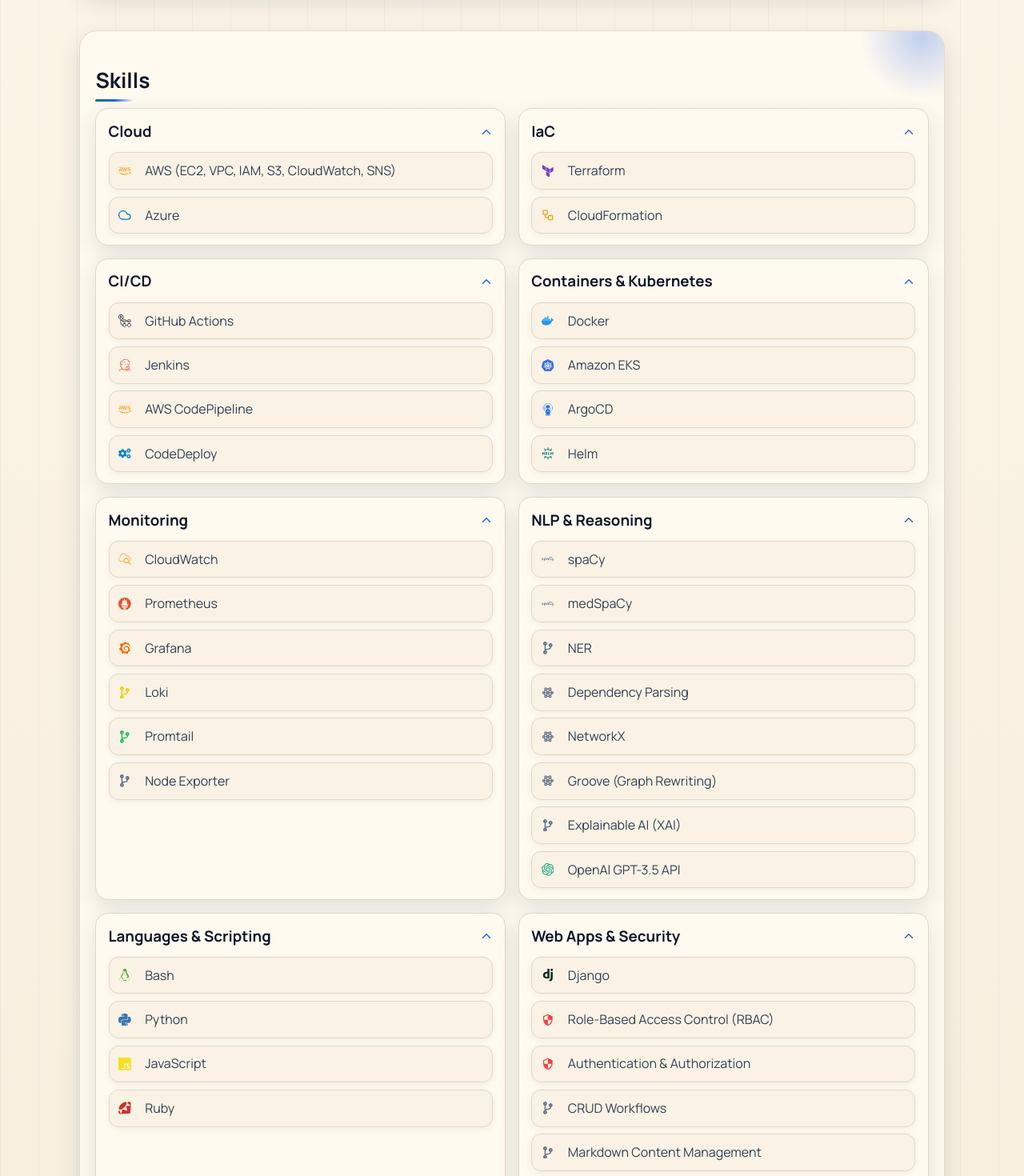
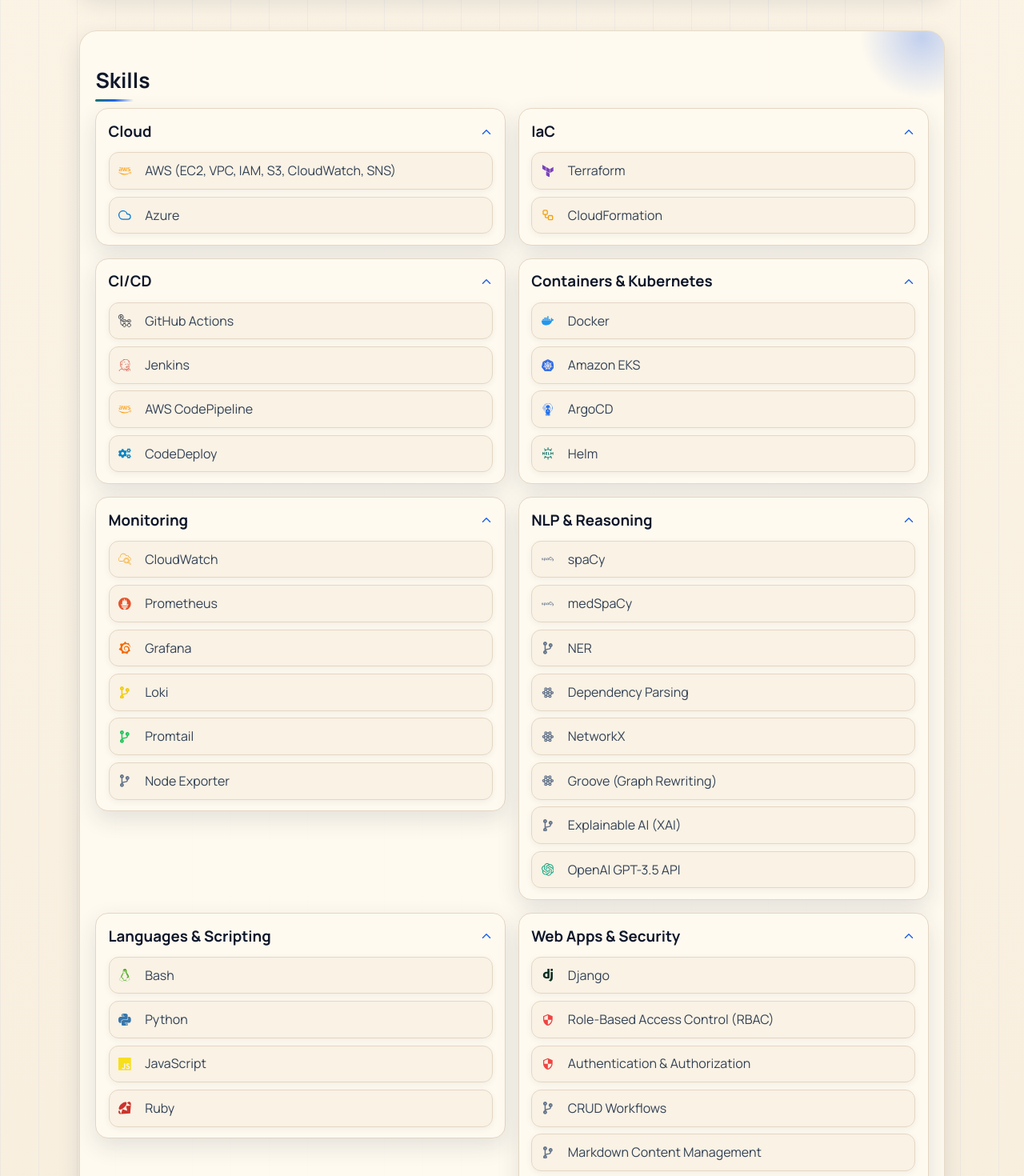
Before and after one commit to Vanshajsrivastava/react-frontend, a React (Create React App) app: page / in a window 1280 px wide. Shown: the part 2000-3470 px from the top of the page at 80% size. Built offline with nearby package versions, Linux system fonts and the light colour scheme.

Commit message:
Fix skill card stretch to remove empty space

```diff
--- a/src/App.css
+++ b/src/App.css
@@ -492,6 +492,10 @@
   gap: 1rem;
 }
 
+.skills-grid {
+  align-items: start;
+}
+
 .skill-card,
 .project-card {
   border: 1px solid var(--border);
@@ -500,6 +504,10 @@
   padding: 1rem;
   box-shadow: var(--shadow);
   transition: transform 170ms ease, box-shadow 170ms ease;
+}
+
+.skill-card {
+  height: fit-content;
 }
 
 .skill-card:hover,
```
